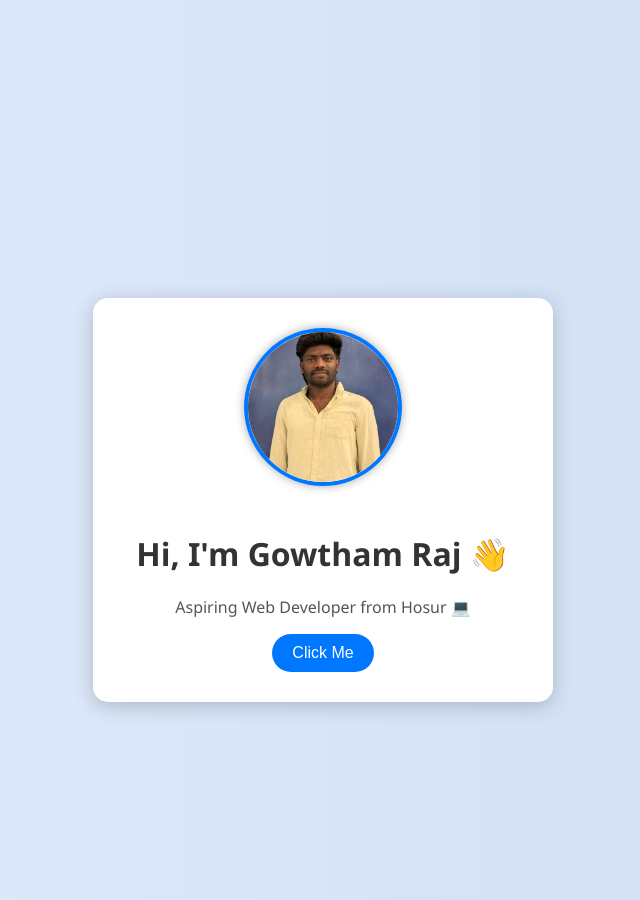
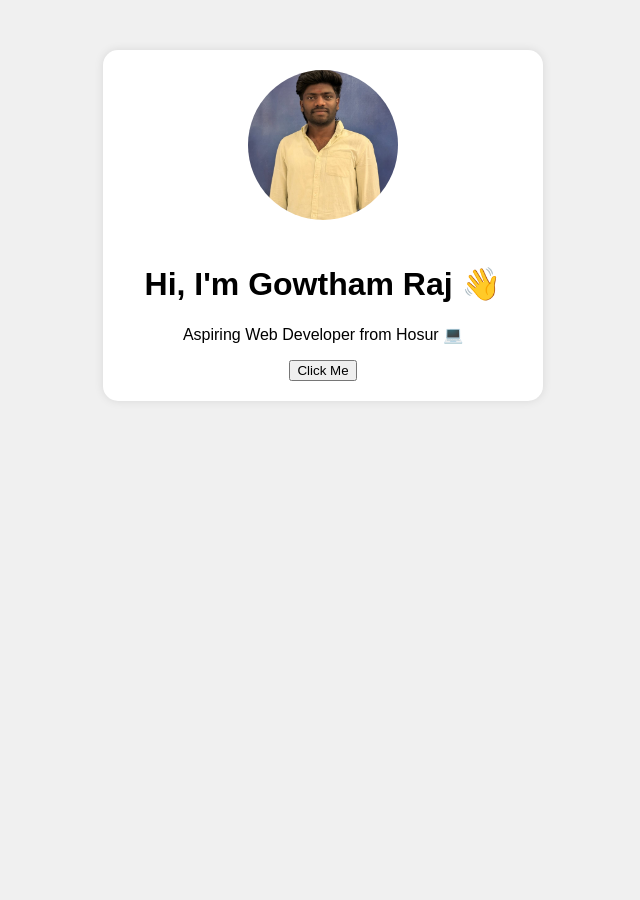
Before and after one commit to thegowthamraj/Gowtham-developer-, a plain HTML site: page index.html in a window 1280 px wide. Shown: the whole page, without its empty margins (317-957 px from the left). After the commit the page ends 800 px from the top, so only its background shows below. Drawn offline with Linux system fonts and the light colour scheme.

Commit message:
Updated layout and style

```diff
--- a/style.css
+++ b/style.css
@@ -1,86 +1,22 @@
 body {
-  background-color: #f2f2f2;
+  background: #f0f0f0;
   font-family: Arial, sans-serif;
-  text-align: center;
-  padding-top: 100px;
 }
 
 .container {
-  background-color: white;
-  width: 400px;
-  margin: 0 auto;
-  padding: 30px;
-  box-shadow: 0 0 10px #aaa;
-  border-radius: 10px;
+  background: white;
+  max-width: 400px;
+  margin: 50px auto;
+  padding: 20px;
+  border-radius: 15px;
+  box-shadow: 0 0 10px rgba(0,0,0,0.1);
+  text-align: center;
 }
 
-button {
-  padding: 10px 20px;
-  background-color: #007bff;
-  border: none;
-  color: white;
-  font-size: 16px;
-  border-radius: 5px;
-}.profile {
-  margin-top: 20px;
-  text-align: center;
-}
-.profile {
-  text-align: center;
-  margin-top: 20px;
-}
 .profile-pic {
   width: 150px;
   height: 150px;
   border-radius: 50%;
   object-fit: cover;
-  box-shadow: 0 0 10px #aaa;
+  margin-bottom: 20px;
 }
-  body {
-    background: linear-gradient(to right, #e0eafc, #cfdef3);
-    font-family: 'Segoe UI', Tahoma, Geneva, Verdana, sans-serif;
-    display: flex;
-    justify-content: center;
-    align-items: center;
-    height: 100vh;
-    margin: 0;
-}
-
-.container {
-    background-color: white;
-    padding: 30px;
-    border-radius: 15px;
-    box-shadow: 0 4px 20px rgba(0, 0, 0, 0.2);
-    text-align: center;
-}
-
-.profile-pic {
-    width: 150px;
-    height: 150px;
-    border-radius: 50%;
-    object-fit: cover;
-    margin-bottom: 20px;
-    border: 4px solid #0077ff;
-}
-
-h1 {
-    color: #333;
-}
-
-p {
-    color: #555;
-}
-
-button {
-    background-color: #0077ff;
-    color: white;
-    border: none;
-    padding: 10px 20px;
-    border-radius: 25px;
-    cursor: pointer;
-    transition: background-color 0.3s ease;
-}
-
-button:hover {
-    background-color: #005fcc;
-}
```
